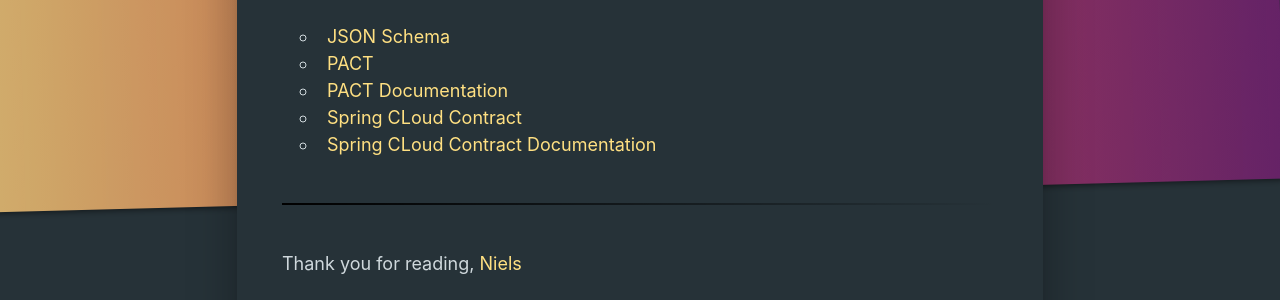
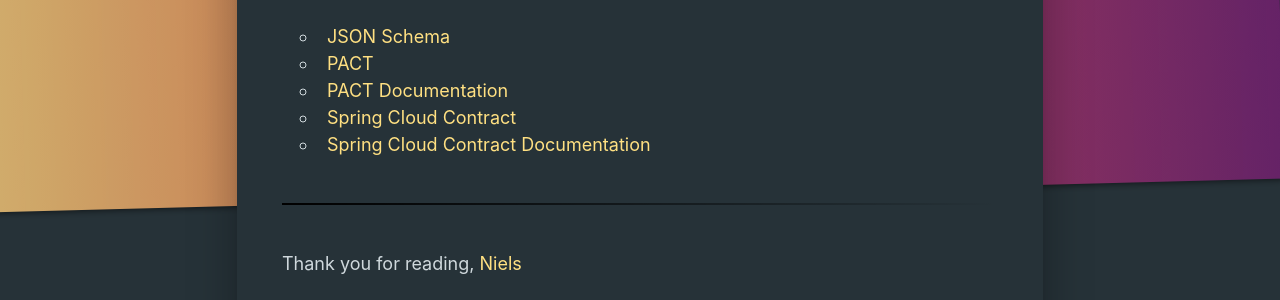
Before and after one commit to nielsdelestinne/niedel.be, a Jekyll site: the page built from _posts/2020-11-21-asserting-api-compatibility-when-using-json.markdown, in a window 1280 px wide and 900 px high, scrolled down 3256 px. Shown: the part 153-453 px from the top of the window. Built offline with Jekyll 4.4.1, drawn with Linux system fonts in a browser that asks for light colours.

```diff
--- a/_posts/2020-11-21-asserting-api-compatibility-when-using-json.markdown
+++ b/_posts/2020-11-21-asserting-api-compatibility-when-using-json.markdown
@@ -73,5 +73,5 @@ The following official resources contain more information on the discussed topic
 - [JSON Schema](https://json-schema.org/)
 - [PACT](https://pact.io/)
 - [PACT Documentation](https://docs.pact.io/)
-- [Spring CLoud Contract](https://spring.io/projects/spring-cloud-contract)
-- [Spring CLoud Contract Documentation](https://cloud.spring.io/spring-cloud-contract/reference/html/)
+- [Spring Cloud Contract](https://spring.io/projects/spring-cloud-contract)
+- [Spring Cloud Contract Documentation](https://cloud.spring.io/spring-cloud-contract/reference/html/)
```
